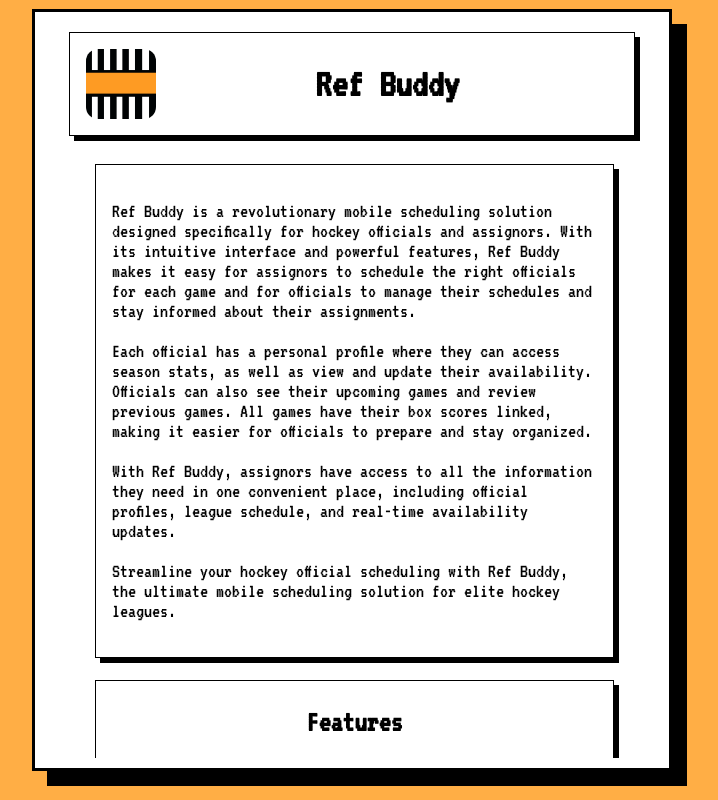
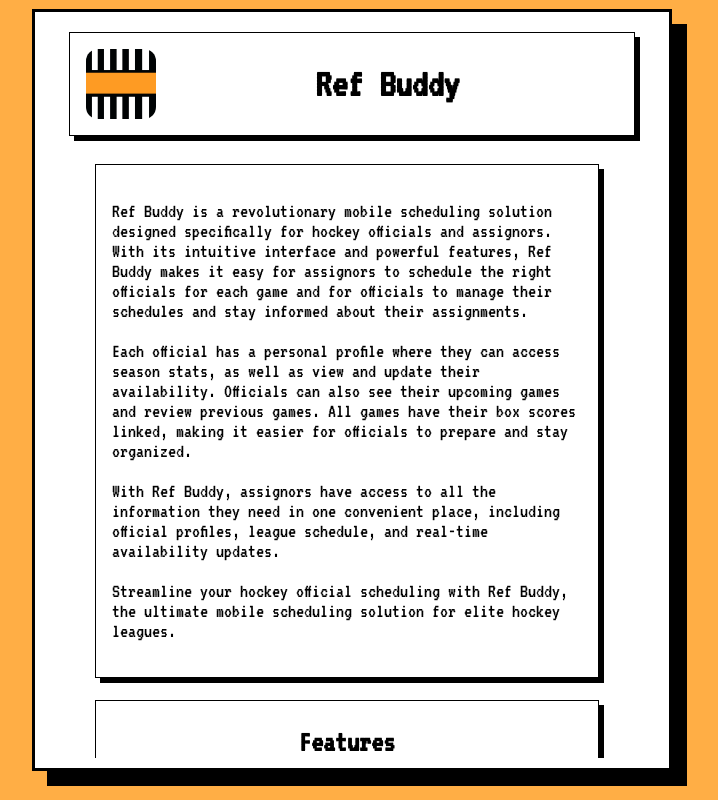
Before and after one commit to RefBuddy/support-site, a Vue app: page / in a window 1280 px wide. Shown: the whole page, without its empty margins (288-1006 px from the left). Built offline with nearby package versions, Linux system fonts and the light colour scheme.

Commit message:
added margin right to main

```diff
--- a/src/components/HelloWorld.vue
+++ b/src/components/HelloWorld.vue
@@ -194,7 +194,6 @@ body {
 .header {
     height: 70px;
     width: auto;
-    /* min-width: 260px; */
     background-color: white;
     border: 1px solid black;
     padding: 16px;
@@ -227,11 +226,11 @@ body {
     flex: 1;
     padding: 16px;
     width: auto;
-    /* min-width: 230px; */
     max-width: 550px;
     height: 78%;
     overflow-y: scroll;
     margin-left: 10px;
+    margin-right: 15px;
 }
 
 @media screen and (max-height: 760px) {
```
